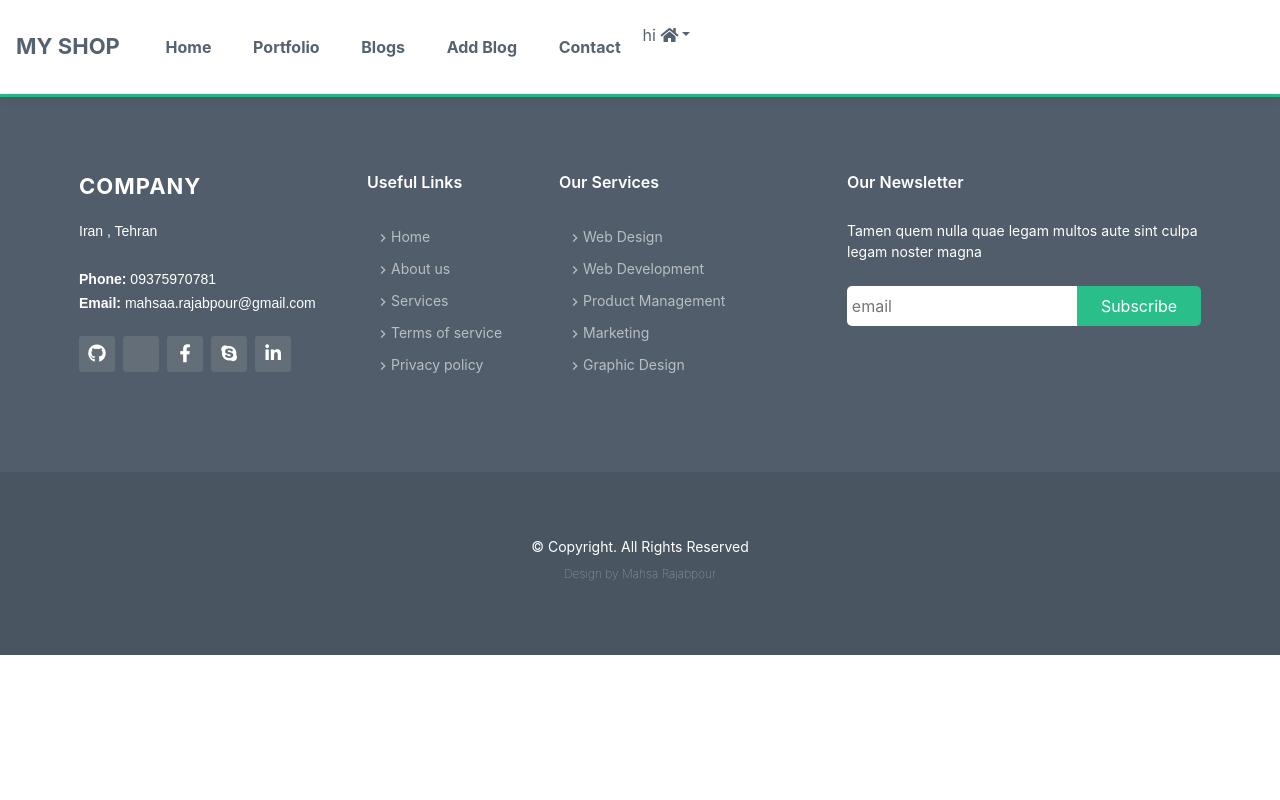
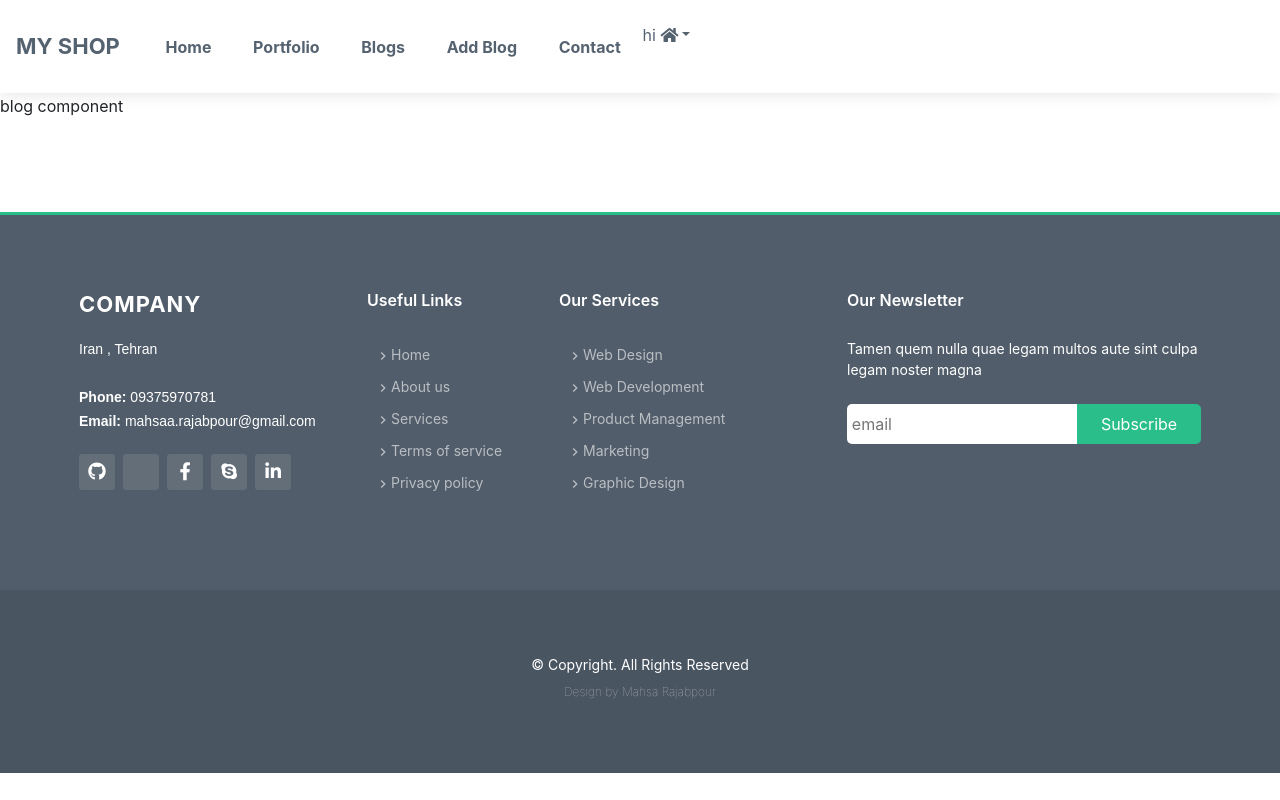
Before and after one commit to mahsarajabpour/nuxt-portfolio, a Nuxt app: page /blog/1 in a window 1280 px wide. Built offline with nearby package versions, Linux system fonts and the light colour scheme.

Commit message:
add Blog component route

```diff
--- /dev/null
+++ b/pages/blog/_id.vue
@@ -0,0 +1,15 @@
+<template>
+<div class="blog">
+  blog component
+</div>
+</template>
+
+<script>
+export default {
+  name: "Blog"
+}
+</script>
+
+<style scoped>
+
+</style>
```
